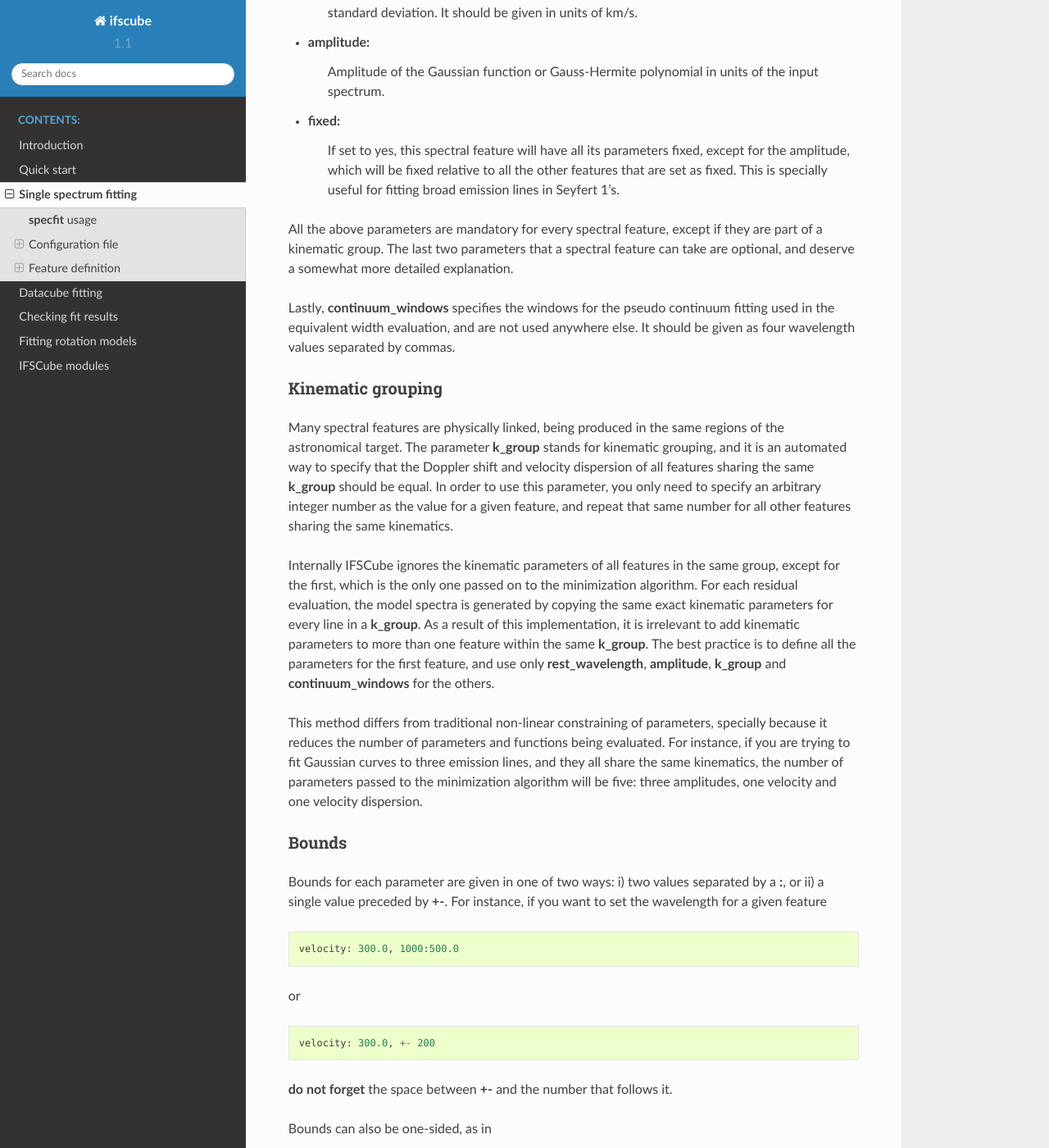
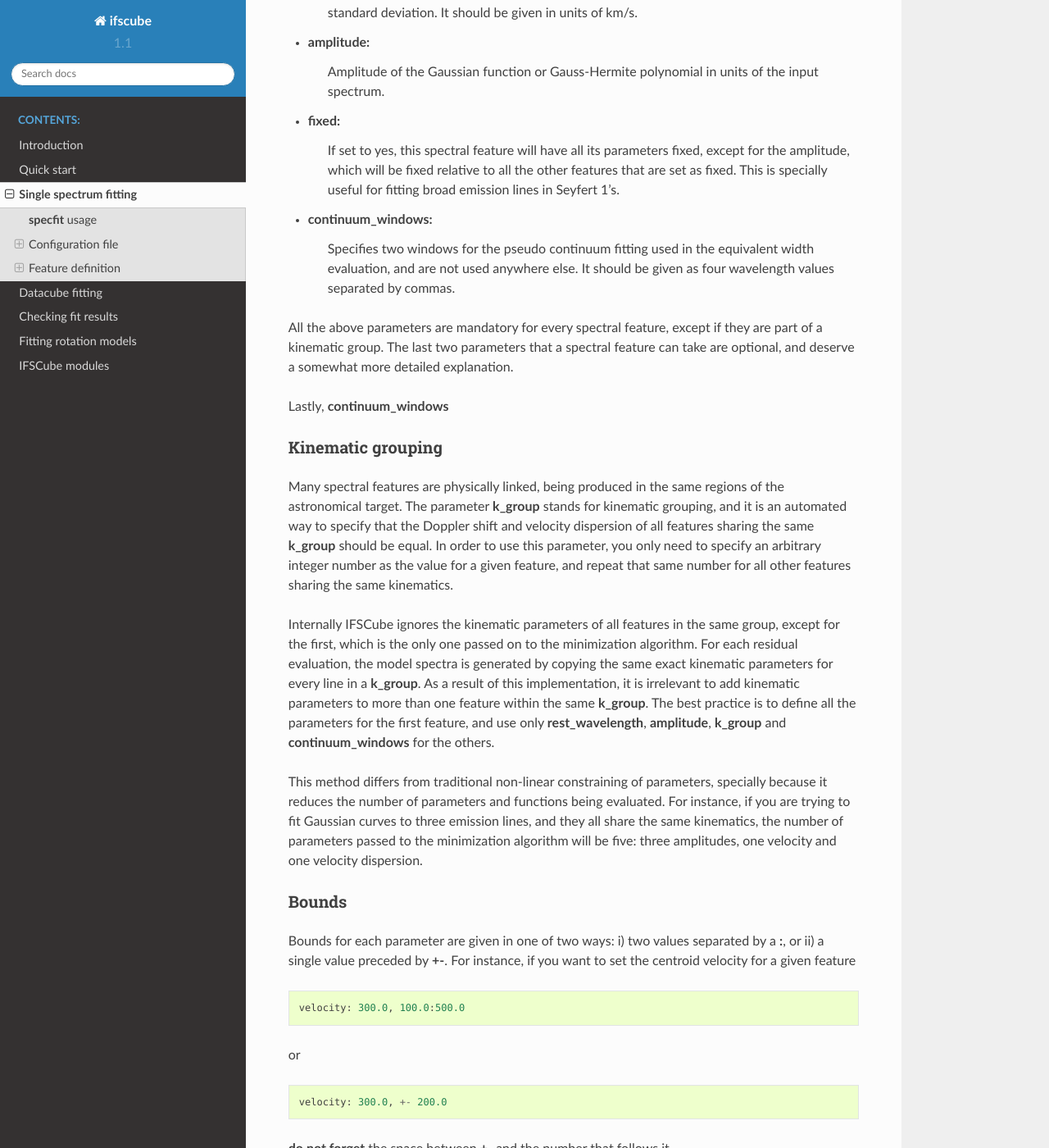
Before and after one commit to danielrd6/ifscube, a Sphinx documentation site: the page built from docs/oned_fit.rst, in a window 1280 px wide and 1400 px high, scrolled down 4827 px. Shown: the whole window at 82% size. Built offline with Sphinx 7.4.7 and the Read the Docs theme 2.0.0, drawn with Linux system fonts in a browser that asks for light colours; pages that are not in the unit, such as notebooks, are missing from menus; some of the changed text lies outside the part shown.

Commit message:
Updated documentation.
Just fixing a few minor mistakes in feature definition.

```diff
--- a/docs/oned_fit.rst
+++ b/docs/oned_fit.rst
@@ -220,23 +220,24 @@ We will now discuss each these in more detail:
     known as the standard deviation. It should be given in units of km/s.
 
 * amplitude:
-    Amplitude of the Gaussian function or Gauss-Hermite polynomial in units
-    of the input spectrum.
+    Amplitude of the Gaussian function or Gauss-Hermite polynomial in units of the input spectrum.
 
 * fixed:
     If set to yes, this spectral feature will have all its parameters fixed, except for the amplitude, which will be
     fixed relative to all the other features that are set as fixed. This is specially useful for fitting broad emission
     lines in Seyfert 1's.
 
+* continuum_windows:
+    Specifies two windows for the pseudo continuum fitting used in the equivalent width evaluation, and are not used
+    anywhere else.
+    It should be given as four wavelength values separated by commas.
+
 All the above parameters are mandatory for every spectral feature, except if
 they are part of a kinematic group.
 The last two parameters that a spectral feature can take are optional,
 and deserve a somewhat more detailed explanation.
 
-Lastly, **continuum_windows** specifies the windows for the pseudo
-continuum fitting used in the equivalent width evaluation, and are not
-used anywhere else. It should be given as four wavelength values
-separated by commas.
+Lastly, **continuum_windows**
 
 
 Kinematic grouping
@@ -269,17 +270,17 @@ Bounds
 
 Bounds for each parameter are given in one of two ways: i) two values
 separated by a **:**, or ii) a single value preceded by **+-**. For
-instance, if you want to set the wavelength for a given feature
+instance, if you want to set the centroid velocity for a given feature
 
 ::
 
-    velocity: 300.0, 1000:500.0
+    velocity: 300.0, 100.0:500.0
 
 or
 
 ::
 
-    velocity: 300.0, +- 200
+    velocity: 300.0, +- 200.0
 
 **do not forget** the space between **+-** and the number that follows it.
 
@@ -306,17 +307,15 @@ physically connected, such as the [N II] lines at 6548A and 6583A.
 ::
 
     [n2_a]
-    rest_wavelength: 6548
-    velocity: 0
-    sigma: 60
-    amplitude: 1e-15,, n2_b.amplitude / 3
+    rest_wavelength: 6548.0
+    velocity: 0.0
+    sigma: 60.0
+    amplitude: 1.0e-15,, n2_b.amplitude / 3.0
     k_group: 0
 
     [n2_b]
-    rest_wavelength: 6583
-    velocity: 0
-    sigma: 60
-    amplitude: 1e-15
+    rest_wavelength: 6583.0
+    amplitude: 3.0e-15
     k_group: 0
 
 The double comma before the constraint is there because value, bounds
@@ -325,9 +324,9 @@ set any bounds, an extra comma is necessary for the parser to correctly
 identify the constraint.
 
 Now let us discuss the syntax of the constraint, which is the expression
-**n2_b.amplitude / 3**.
-The parser accepts simple arithmetic operations (\*, /,
-+, -), inequality relations (:math:`<`, :math:`>`), numbers and feature
+**n2_b.amplitude / 3.0**.
+The parser accepts simple arithmetic operations (\*, /, +, -),
+inequality relations (:math:`<`, :math:`>`), numbers and feature
 parameters.
 Feature parameters are given as **<feature_name>.<parameter_name>**.
 For that reason feature names **should not** include periods.
```
Also changed, not shown: other parts of docs/oned_fit.rst (+1 -1 lines).
